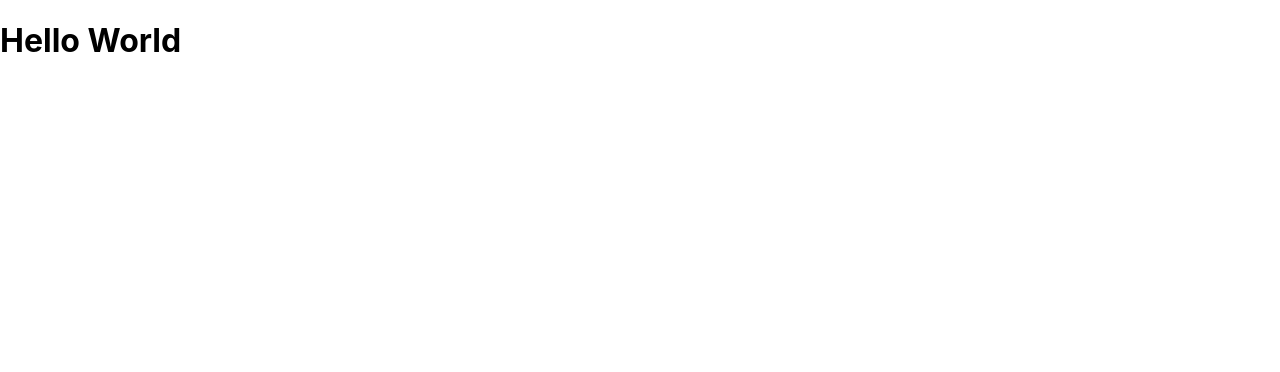
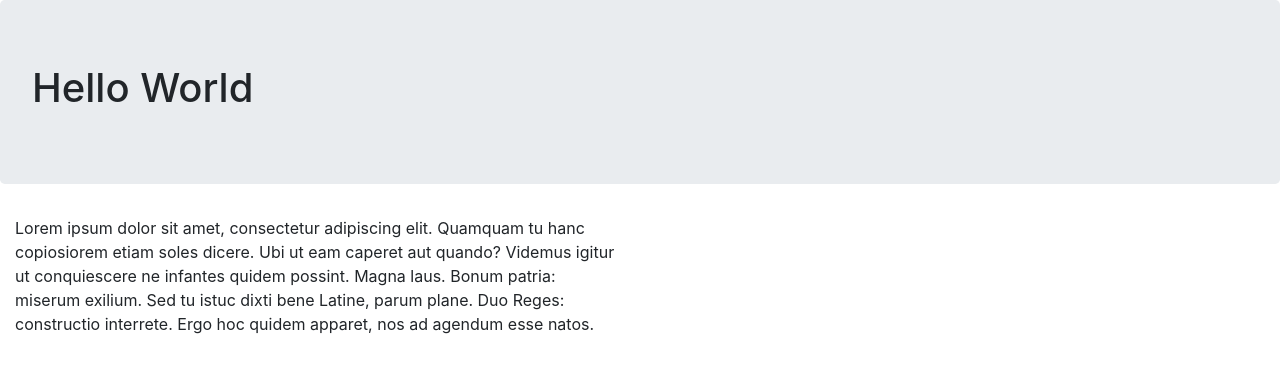
Before and after one commit to tom-meyrick/first-react-project, a React (Create React App) app: page / in a window 1280 px wide. Shown: the top 372 px of the page. Built offline with nearby package versions, Linux system fonts and the light colour scheme.

Commit message:
Paragraph challenge complete

```diff
--- a/public/index.html
+++ b/public/index.html
@@ -10,6 +10,13 @@
       content="Web site created using create-react-app"
     />
     <link rel="apple-touch-icon" href="%PUBLIC_URL%/logo192.png" />
+    <!-- CSS only -->
+    <link rel="stylesheet" href="https://stackpath.bootstrapcdn.com/bootstrap/4.5.2/css/bootstrap.min.css" integrity="sha384-JcKb8q3iqJ61gNV9KGb8thSsNjpSL0n8PARn9HuZOnIxN0hoP+VmmDGMN5t9UJ0Z" crossorigin="anonymous">
+
+    <!-- JS, Popper.js, and jQuery -->
+    <script src="https://code.jquery.com/jquery-3.5.1.slim.min.js" integrity="sha384-DfXdz2htPH0lsSSs5nCTpuj/zy4C+OGpamoFVy38MVBnE+IbbVYUew+OrCXaRkfj" crossorigin="anonymous"></script>
+    <script src="https://cdn.jsdelivr.net/npm/popper.js@1.16.1/dist/umd/popper.min.js" integrity="sha384-9/reFTGAW83EW2RDu2S0VKaIzap3H66lZH81PoYlFhbGU+6BZp6G7niu735Sk7lN" crossorigin="anonymous"></script>
+    <script src="https://stackpath.bootstrapcdn.com/bootstrap/4.5.2/js/bootstrap.min.js" integrity="sha384-B4gt1jrGC7Jh4AgTPSdUtOBvfO8shuf57BaghqFfPlYxofvL8/KUEfYiJOMMV+rV" crossorigin="anonymous"></script>
     <!--
       manifest.json provides metadata used when your web app is installed on a
       user's mobile device or desktop. See https://developers.google.com/web/fundamentals/web-app-manifest/
--- a/src/App.js
+++ b/src/App.js
@@ -1,9 +1,13 @@
 import React from 'react';
 import './App.css';
 import Header from './Header';
+import Paragraph from './Paragraph';
 
 const App = () => (
+    <>
     <Header />
+    <Paragraph />
+    </>
   );
 
 export default App;
--- /dev/null
+++ b/src/Paragraph.js
@@ -0,0 +1,9 @@
+import React from 'react';
+
+const Paragraph = () => (
+    <article className="col-md-6">
+        <p>Lorem ipsum dolor sit amet, consectetur adipiscing elit. Quamquam tu hanc copiosiorem etiam soles dicere. Ubi ut eam caperet aut quando? Videmus igitur ut conquiescere ne infantes quidem possint. Magna laus. Bonum patria: miserum exilium. Sed tu istuc dixti bene Latine, parum plane. Duo Reges: constructio interrete. Ergo hoc quidem apparet, nos ad agendum esse natos.</p>
+    </article>
+);
+
+export default Paragraph;
```
